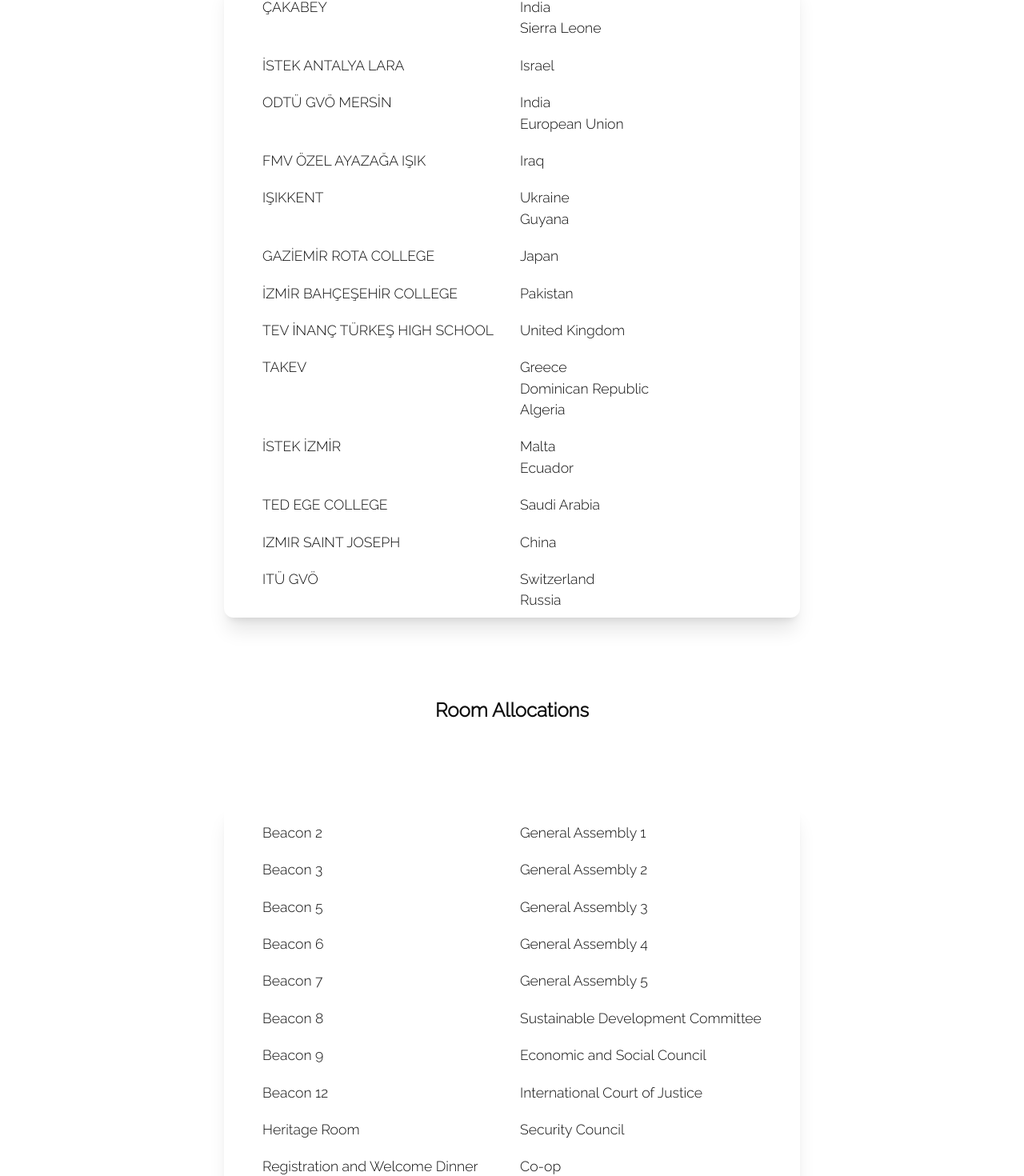
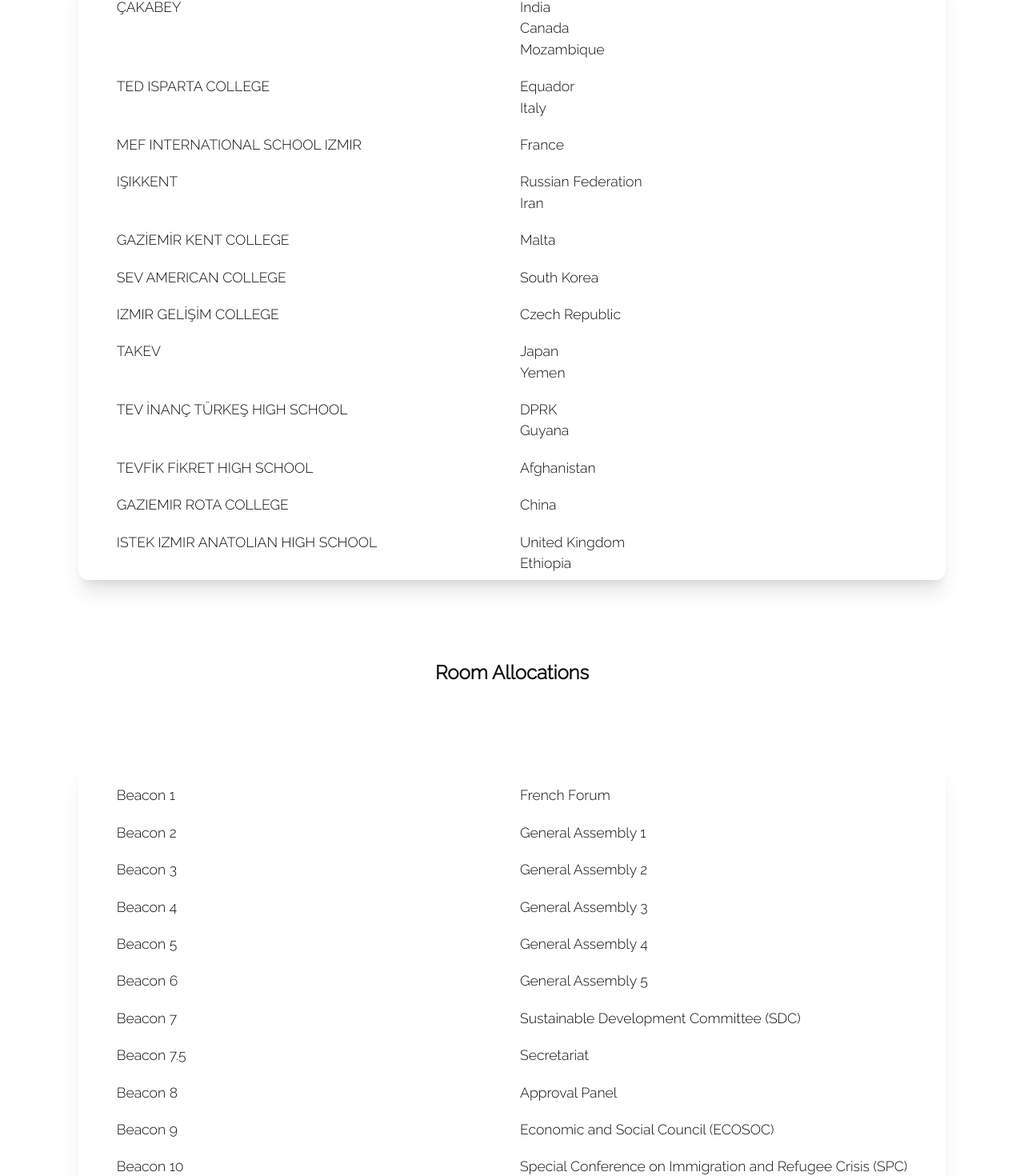
Before and after one commit to NiqhtFire/ACIMUN, a Next.js app: page /allocations in a window 1280 px wide. Shown: the part 832-2302 px from the top of the page at 80% size. Built offline with nearby package versions, Linux system fonts and the light colour scheme.

Commit message:
ACIMUN25 Allocations

```diff
--- a/app/allocations/page.tsx
+++ b/app/allocations/page.tsx
@@ -35,7 +35,7 @@ export default function Home() {
 
                 <div className='flex flex-col text-center justify-center'>
                   <span className=' text-[85px] md:text-[100px] my-[60px] fade-in-text '>
-                  Allocations For ACIMUN'24
+                  Allocations For ACIMUN'25
 
 
                 </span>
@@ -85,77 +85,81 @@ export default function Home() {
     <div>ÇAKABEY</div>
     <div className='flex flex-col'>
       <div>India</div>
-       <div>Sierra Leone</div>
+       <div>Canada</div>
+        <div>Mozambique</div>
     </div>
-    <div>İSTEK ANTALYA LARA</div>
-    <div>Israel</div>
-    <div>ODTÜ GVÖ MERSİN</div>
+    <div>TED ISPARTA COLLEGE</div>
     <div className='flex flex-col'>
-      <div>India</div>
-       <div>European Union</div>
+      <div>Equador</div>
+       <div>Italy </div>
     </div>
-    <div>FMV ÖZEL AYAZAĞA IŞIK</div>
-    <div>Iraq</div>
+    <div>MEF INTERNATIONAL SCHOOL IZMIR</div>
+    <div>France</div>
     <div>IŞIKKENT</div>
     <div className='flex flex-col'>
-      <div>Ukraine</div>
+      <div>Russian Federation</div>
+       <div>Iran</div>
+    </div>
+    <div>GAZİEMİR KENT COLLEGE</div>
+    <div>Malta</div>
+    <div>SEV AMERICAN COLLEGE</div>
+    <div>South Korea</div>
+    <div>IZMIR GELİŞİM COLLEGE</div>
+    <div>Czech Republic</div>
+    <div>TAKEV</div>
+    <div className='flex flex-col'>
+      <div>Japan</div>
+       <div>Yemen</div>
+    </div>
+    <div>TEV İNANÇ TÜRKEŞ HIGH SCHOOL</div>
+    <div className='flex flex-col'>
+      <div>DPRK</div>
        <div>Guyana</div>
     </div>
-    <div>GAZİEMİR ROTA COLLEGE</div>
-    <div>Japan</div>
-    <div>İZMİR BAHÇEŞEHİR COLLEGE</div>
-    <div>Pakistan</div>
-    <div>TEV İNANÇ TÜRKEŞ HIGH SCHOOL</div>
-    <div>United Kingdom</div>
-    <div>TAKEV</div>
-    <div className='flex flex-col'>
-      <div>Greece</div>
-       <div>Dominican Republic</div>
-       <div>Algeria</div>
-    </div>
-    <div>İSTEK İZMİR</div>
-    <div className='flex flex-col'>
-      <div>Malta</div>
-       <div>Ecuador</div>
-    </div>
-    <div>TED EGE COLLEGE</div>
-    <div>Saudi Arabia</div>
-    <div>IZMIR SAINT JOSEPH</div>
+    <div>TEVFİK FİKRET HIGH SCHOOL</div>
+    <div>Afghanistan</div>
+    <div>GAZIEMIR ROTA COLLEGE</div>
     <div>China</div>
-    <div>ITÜ GVÖ</div>
+    <div>ISTEK IZMIR ANATOLIAN HIGH SCHOOL</div>
     <div className='flex flex-col pb-2'>
-      <div>Switzerland</div>
-       <div>Russia</div>
+      <div>United Kingdom</div>
+       <div>Ethiopia</div>
     </div>
 </div>
 
 <div className='flex justify-center text-2xl font-bold'> Room Allocations</div>
 <div className='grid grid-cols-2 gap-5 shadow-xl rounded-xl pt-4 px-5 justify-center'>
+<div>Beacon 1</div>
+<div>French Forum</div>
 <div>Beacon 2</div>
 <div>General Assembly 1</div>
 <div>Beacon 3</div>
 <div>General Assembly 2</div>
+<div>Beacon 4</div>
+<div>General Assembly 3</div>
 <div>Beacon 5</div>
-<div>General Assembly 3</div>
+<div>General Assembly 4</div>
 <div>Beacon 6</div>
-<div>General Assembly 4</div>
+<div>General Assembly 5</div>
 <div>Beacon 7</div>
-<div>General Assembly 5</div>
+<div>Sustainable Development Committee (SDC)</div>
+<div>Beacon 7.5</div>
+<div>Secretariat</div>
 <div>Beacon 8</div>
-<div>Sustainable Development Committee</div>
+<div>Approval Panel</div>
 <div>Beacon 9</div>
-<div>Economic and Social Council</div>
+<div>Economic and Social Council (ECOSOC)</div>
+<div>Beacon 10</div>
+<div>Special Conference on Immigration and Refugee Crisis (SPC)</div>
+<div>Beacon 11</div>
+<div>International Court of Justice (ICJ)</div>
 
 <div>Beacon 12</div>
-<div>International Court of Justice</div>
-<div>Heritage Room</div>
-<div>Security Council</div>
+<div>Security Council (SC)</div>
 <div>Registration and Welcome Dinner</div>
 <div>Co-op</div>
 <div>Advisor Lounge</div>
 <div>Co-Op</div>
-<div>Beacon 7.5</div>
-<div className='pb-3'>Secretariat Room</div>
 </div>
 
 </div>
```
